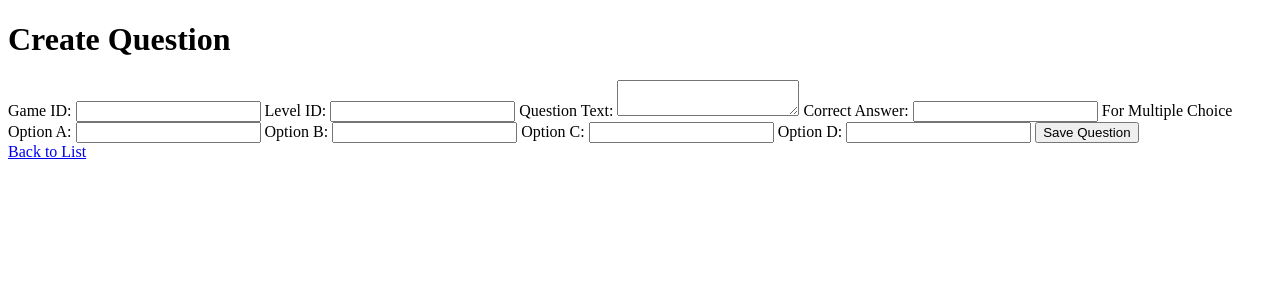
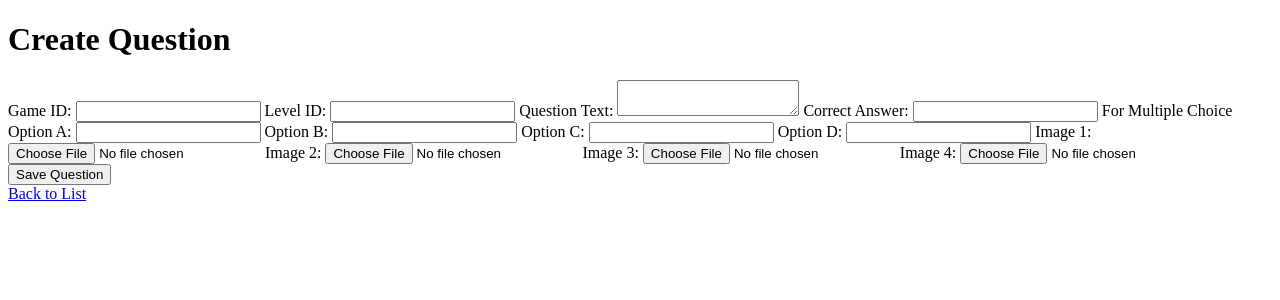
Before and after one commit to jrebadulla/backend-ultimate-trivia, a Laravel app: page /questions/create in a window 1280 px wide. Shown: the top 300 px of the page. Run offline with Laravel 12, Linux system fonts and the light colour scheme; data that the repository does not hold is empty.

Commit message:
Add image to the input

```diff
--- a/ultimate-trivia/resources/views/questions/create.blade.php
+++ b/ultimate-trivia/resources/views/questions/create.blade.php
@@ -7,7 +7,7 @@
 
 <body>
     <h1>Create Question</h1>
-    <form action="{{ route('questions.store') }}" method="POST">
+    <form action="{{ route('questions.store') }}" method="POST" enctype="multipart/form-data">
         @csrf
         <label for="game_id">Game ID:</label>
         <input type="text" id="game_id" name="game_id" required>
@@ -34,6 +34,18 @@
         <label for="option_d">Option D:</label>
         <input type="text" id="option_d" name="option_d">
 
+        <label for="image1">Image 1:</label>
+        <input type="file" id="image1" name="image1">
+
+        <label for="image2">Image 2:</label>
+        <input type="file" id="image2" name="image2">
+
+        <label for="image3">Image 3:</label>
+        <input type="file" id="image3" name="image3">
+
+        <label for="image4">Image 4:</label>
+        <input type="file" id="image4" name="image4">
+
         <button type="submit">Save Question</button>
     </form>
     <a href="{{ route('questions.index') }}">Back to List</a>
```
